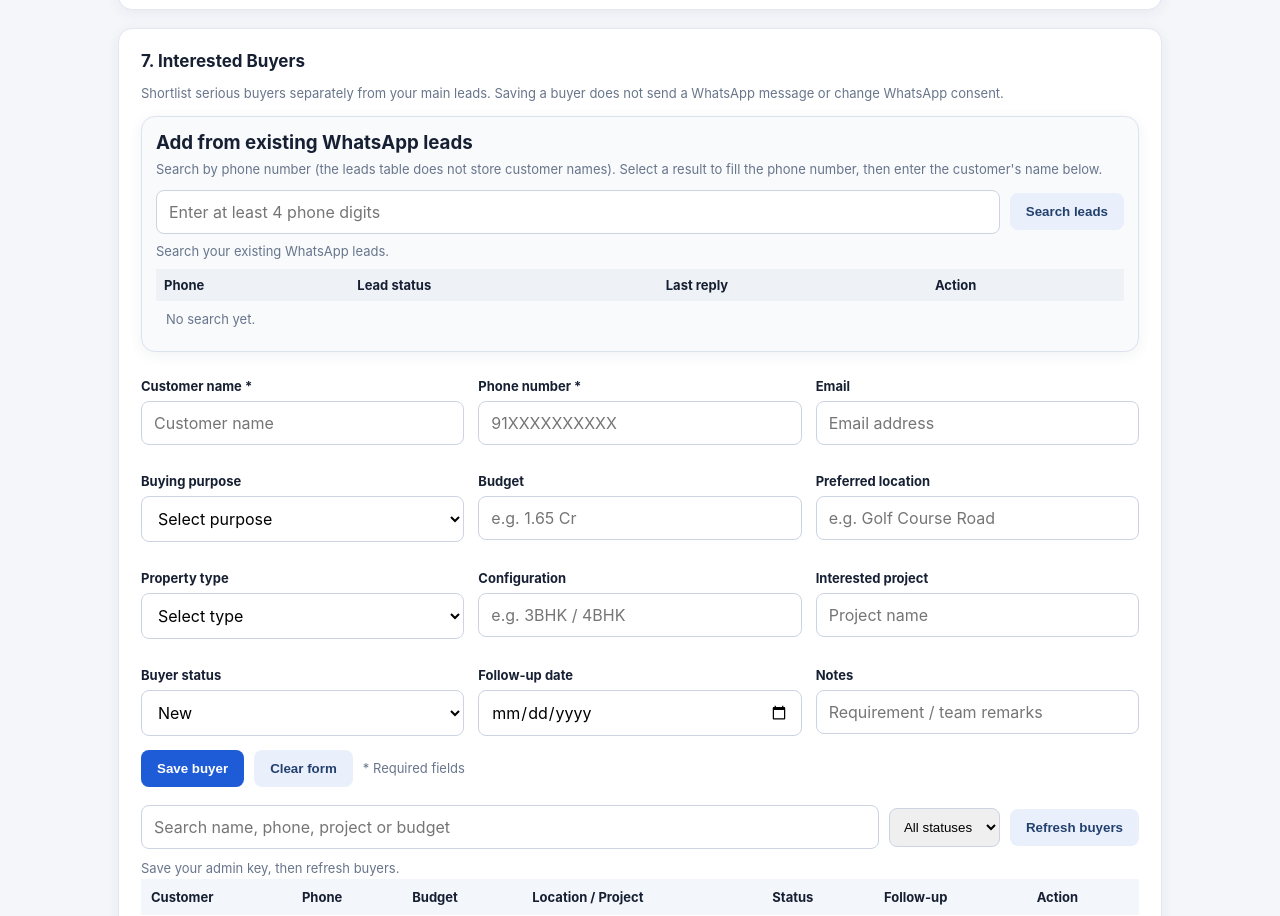
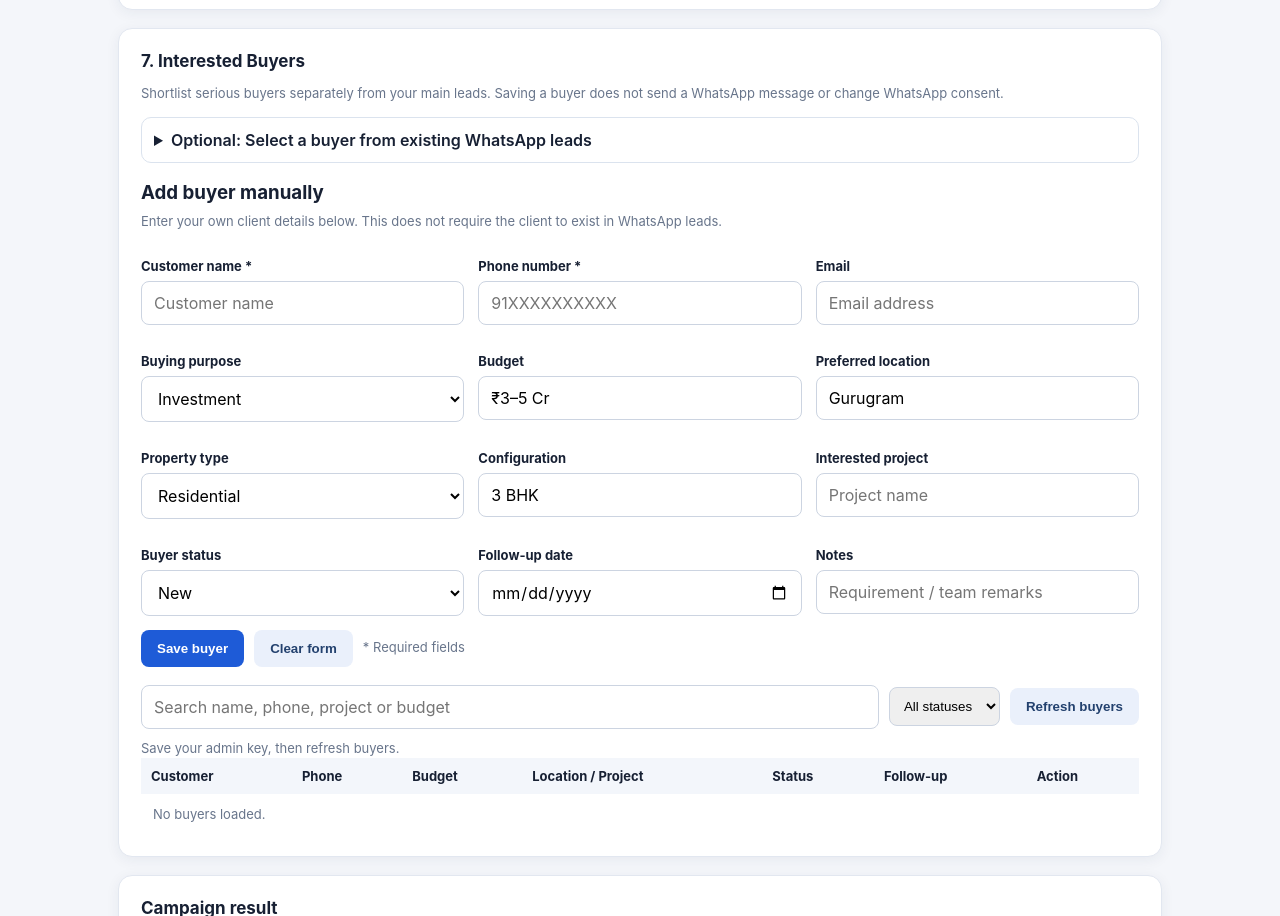
Before and after one commit to SHILPA9595/investngain-whatsapp-backend, a website: page public/dashboard.html in a window 1280 px wide. Shown: the part 1887-2803 px from the top of the page. Drawn offline with Linux system fonts and the light colour scheme.

Commit message:
Prioritize manual Interested Buyers entry with requested defaults

```diff
--- a/public/dashboard.html
+++ b/public/dashboard.html
@@ -73,24 +73,29 @@
 <section class="card wide" id="activeBuyersCard">
 <h2>7. Interested Buyers</h2>
 <p class="muted">Shortlist serious buyers separately from your main leads. Saving a buyer does not send a WhatsApp message or change WhatsApp consent.</p>
+<details style="margin:14px 0;border:1px solid #dbe3ee;border-radius:10px;padding:12px">
+<summary style="cursor:pointer;font-weight:600">Optional: Select a buyer from existing WhatsApp leads</summary>
 <div class="card" style="background:#f8fafc;border:1px solid #dbe3ee;margin:12px 0;padding:14px">
-<h3 style="margin:0 0 6px">Add from existing WhatsApp leads</h3>
+<h3 style="margin:0 0 6px">Search existing WhatsApp leads</h3>
 <p class="muted" style="margin:0 0 10px">Search by phone number (the leads table does not store customer names). Select a result to fill the phone number, then enter the customer's name below.</p>
 <div class="row"><input id="existingLeadSearch" type="tel" placeholder="Enter at least 4 phone digits" style="flex:1;min-width:220px"><button type="button" class="secondary" id="searchExistingLeads">Search leads</button></div>
 <div class="muted" id="leadSearchStatus" style="margin:8px 0">Search your existing WhatsApp leads.</div>
 <div style="overflow-x:auto"><table style="width:100%;border-collapse:collapse;font-size:13px"><thead><tr style="text-align:left;background:#eef2f7"><th style="padding:8px">Phone</th><th style="padding:8px">Lead status</th><th style="padding:8px">Last reply</th><th style="padding:8px">Action</th></tr></thead><tbody id="leadSearchRows"><tr><td colspan="4" style="padding:10px;color:#68758b">No search yet.</td></tr></tbody></table></div>
 </div>
+</details>
+<h3 style="margin:18px 0 8px">Add buyer manually</h3>
+<p class="muted" style="margin:0 0 12px">Enter your own client details below. This does not require the client to exist in WhatsApp leads.</p>
 <form id="buyerForm" autocomplete="off">
 <input type="hidden" id="buyerId">
 <div class="buyer-grid">
 <div class="field"><label for="buyerName">Customer name *</label><input id="buyerName" type="text" required maxlength="120" placeholder="Customer name"></div>
 <div class="field"><label for="buyerPhone">Phone number *</label><input id="buyerPhone" type="tel" required placeholder="91XXXXXXXXXX"></div>
 <div class="field"><label for="buyerEmail">Email</label><input id="buyerEmail" type="text" placeholder="Email address"></div>
-<div class="field"><label for="buyerPurpose">Buying purpose</label><select id="buyerPurpose"><option value="">Select purpose</option><option>Self-use</option><option>Investment</option></select></div>
-<div class="field"><label for="buyerBudget">Budget</label><input id="buyerBudget" type="text" placeholder="e.g. 1.65 Cr"></div>
-<div class="field"><label for="buyerLocation">Preferred location</label><input id="buyerLocation" type="text" placeholder="e.g. Golf Course Road"></div>
-<div class="field"><label for="buyerPropertyType">Property type</label><select id="buyerPropertyType"><option value="">Select type</option><option>Residential</option><option>Commercial</option><option>Plot / Farmhouse</option></select></div>
-<div class="field"><label for="buyerConfig">Configuration</label><input id="buyerConfig" type="text" placeholder="e.g. 3BHK / 4BHK"></div>
+<div class="field"><label for="buyerPurpose">Buying purpose</label><select id="buyerPurpose"><option value="">Select purpose</option><option>Self-use</option><option selected>Investment</option></select></div>
+<div class="field"><label for="buyerBudget">Budget</label><input id="buyerBudget" type="text" value="₹3–5 Cr" placeholder="e.g. 1.65 Cr"></div>
+<div class="field"><label for="buyerLocation">Preferred location</label><input id="buyerLocation" type="text" value="Gurugram" placeholder="e.g. Golf Course Road"></div>
+<div class="field"><label for="buyerPropertyType">Property type</label><select id="buyerPropertyType"><option value="">Select type</option><option selected>Residential</option><option>Commercial</option><option>Plot / Farmhouse</option></select></div>
+<div class="field"><label for="buyerConfig">Configuration</label><input id="buyerConfig" type="text" value="3 BHK" placeholder="e.g. 3BHK / 4BHK"></div>
 <div class="field"><label for="buyerProject">Interested project</label><input id="buyerProject" type="text" placeholder="Project name"></div>
 <div class="field"><label for="buyerStatus">Buyer status</label><select id="buyerStatus"><option value="NEW">New</option><option value="INTERESTED">Interested</option><option value="FOLLOW_UP">Follow-up</option><option value="SITE_VISIT">Site visit</option><option value="NEGOTIATION">Negotiation</option><option value="CONVERTED">Converted</option><option value="LOST">Lost</option></select></div>
 <div class="field"><label for="buyerFollowup">Follow-up date</label><input id="buyerFollowup" type="date"></div>
```
